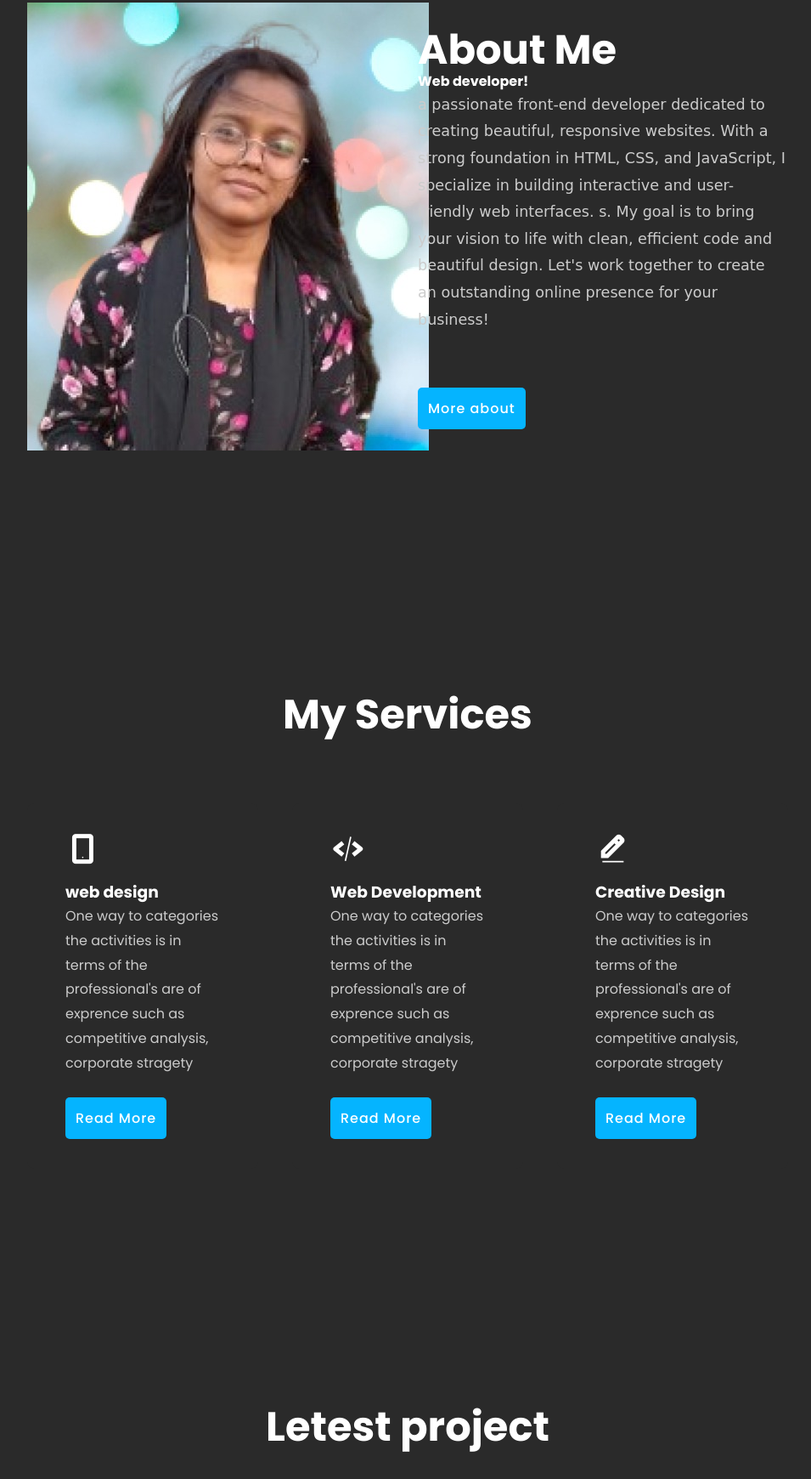
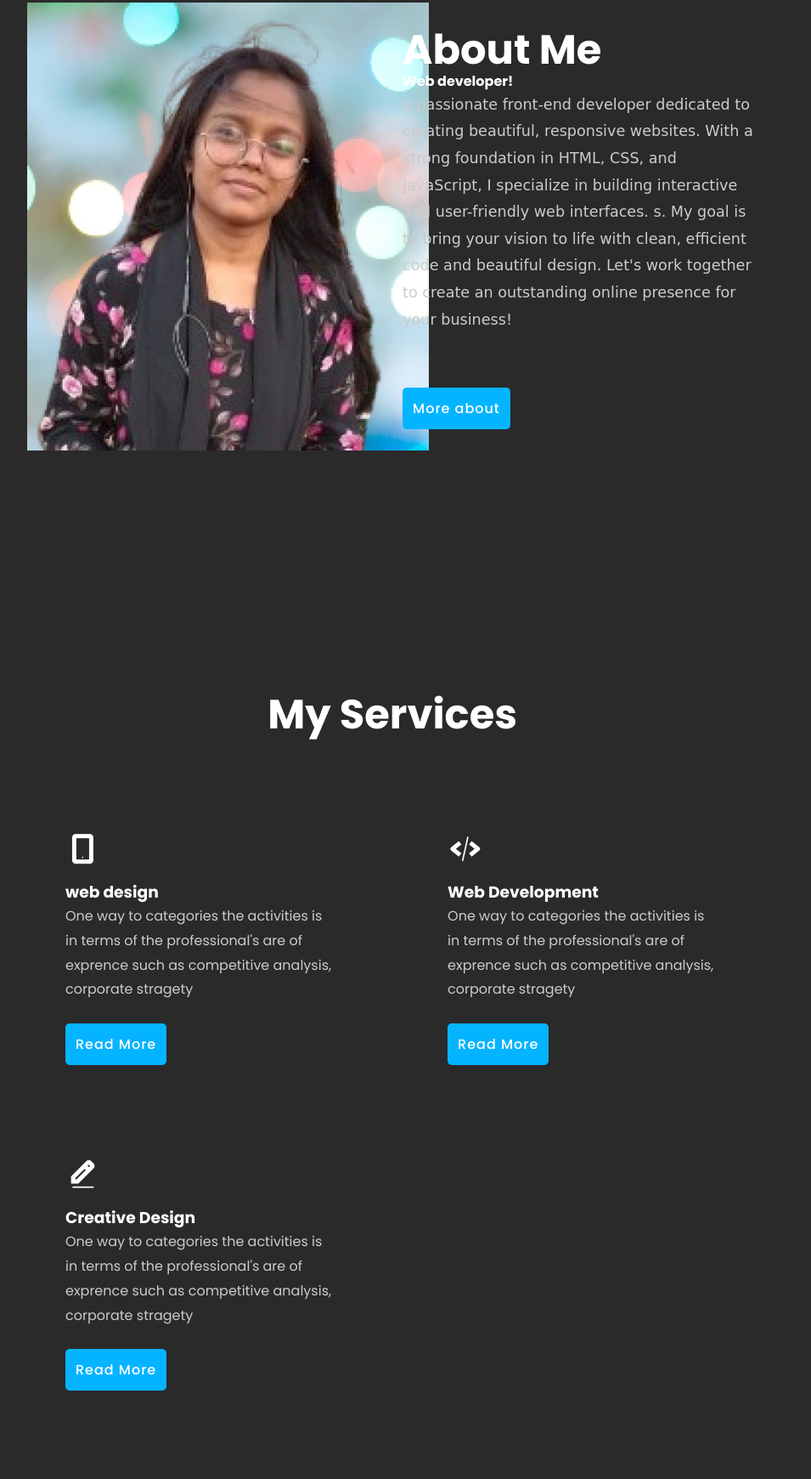
Before and after one commit to sumaiya-islam-12/portfolio, a plain HTML site: page index.html in a window 1280 px wide. Shown: the part 1057-2797 px from the top of the page at 85% size, without its empty margins (160-1115 px from the left). Drawn offline with nearby package versions, Linux system fonts and the light colour scheme.

Commit message:
first commit

```diff
--- a/index.html
+++ b/index.html
@@ -13,6 +13,7 @@
 <body>
     <!-- header section start -->
      <header>
+
         <a href="#" class="logo">Develo <span>pe</span>r..</a>
         <ul class="navlist">
             <li><a href="#home" class="active">Home</a></li>
@@ -27,6 +28,7 @@
      <!-- header section end -->
       <!-- home section -->
        <section class="home" id="home">
+       <div class="container">
         <div class="home-text">
             <div class="slide">
                 <span class="one">Hello</span>
@@ -41,9 +43,12 @@
 
          </div>
         </div>
+       </div>
        </section>
     <!-- about section -->
      <section class="about" id="about">
+         <div class="container">
+            <div class="about">
                 <div class="about-text">
                     <img src="image/html-css-bootstrap-tailwind-javascript-figma--xd-pdf.jpg" alt="">
                 </div>
@@ -56,10 +61,13 @@
                     </p>
                     <a href="#" class="btn">More about</a>
                 </div>
+            </div>
+         </div>
 
      </section>
      <!-- services section -->
       <section class="services" id="services">
+       <div class="container">
         <div class="main-text">
             <h2>My Services</h2>
         </div>
@@ -99,11 +107,13 @@
 
             </div>
         </div>
+       </div>
       </section>
       <!-- portfolio section -->
        <section class="portfolio" id="portfolio">
+        <div class="container">
             <div class="main-text">
-            <h2>Letest project</h2>
+                <h2>Latest project</h2>
             </div>
 
               <div class="portfolio-content">
@@ -140,9 +150,12 @@
                     <a href="https://shoppy-dashboard.vercel.app/" class="btn">live site</a>
                 </div>
               </div>
+        </div>
        </section>
        <!-- contuct section -->
-        <section class="contact" id="contact">
+        <section id="contact">
+         <div class="container">
+          <div class="contact">
             <div class="contact-text">
                 <h2>Contact Me!</h2>
                 <h4>if you have any project in your mine.</h4>
@@ -179,6 +192,8 @@
 
                 </form>
             </div>
+          </div>
+         </div>
         </section>
 </body>
 </html>
--- a/style.css
+++ b/style.css
@@ -20,6 +20,10 @@
 body{
     background: var(--bg-color);
     color: var(--text-color);
+}
+.container{
+    margin: 0, auto;
+    max-width:96%;
 }
 header{
     position: fixed;
@@ -191,7 +195,7 @@ section{
 }
 .services-content{
     display: grid;
-    grid-template-columns: repeat(auto-fit, minmax(250px,auto));
+    grid-template-columns: repeat(auto-fit, minmax(300px,auto));
     align-items: center;
     gap: 2.5rem;
     margin-top: 5rem;
```
Lines whose indentation alone changed are shown as unchanged.
